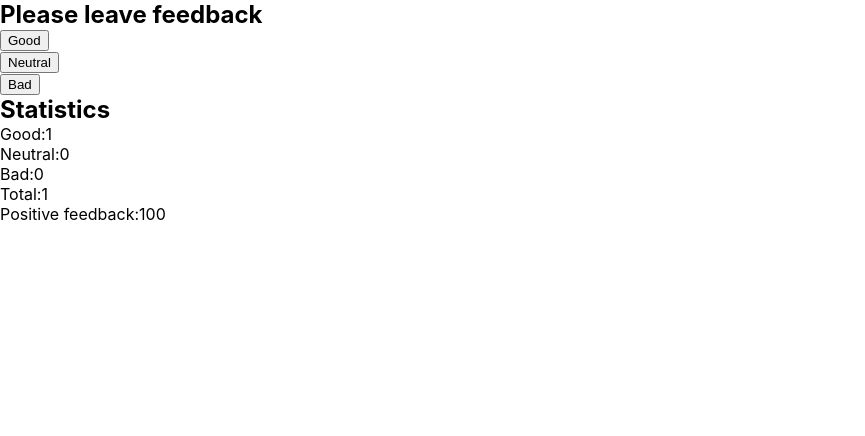
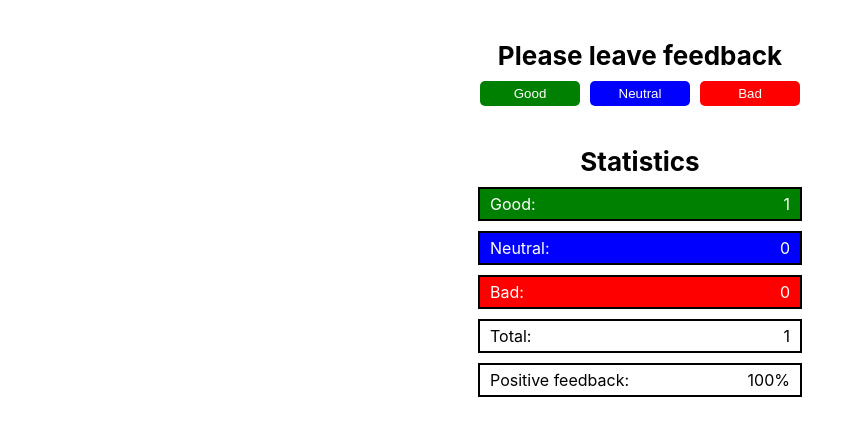
Before and after one commit to ThisNarciss/goit-react-hw-02-feedback, a React (Create React App) app: page / in a window 1280 px wide. Both pictures are taken after a click on the button "Good". Shown: the top 436 px of the page, without its empty margins (0-865 px from the left). Built offline with nearby package versions, Linux system fonts and the light colour scheme.

Commit message:
add styled components

```diff
--- a/package.json
+++ b/package.json
@@ -11,6 +11,7 @@
     "react": "^18.1.0",
     "react-dom": "^18.1.0",
     "react-scripts": "5.0.1",
+    "styled-components": "^5.3.6",
     "web-vitals": "^2.1.3"
   },
   "scripts": {
--- a/src/components/App.jsx
+++ b/src/components/App.jsx
@@ -3,6 +3,7 @@ import { FeedbackOptions } from 'components/FeedbackOptions/FeedbackOptions';
 import { Notification } from 'components/Notification/Notification';
 import { Section } from 'components/Section/Section';
 import { Statistics } from 'components/Statistics/Statistics';
+import { Container } from './App.styled';
 
 export class App extends Component {
   state = {
@@ -14,7 +15,6 @@ export class App extends Component {
   onLeaveFeedback = evt => {
     const target = evt.target.innerHTML.toLowerCase();
     this.setState({ [target]: this.state[target] + 1 });
-    console.dir(evt.currentTarget);
   };
 
   countTotalFeedback = () => {
@@ -31,7 +31,7 @@ export class App extends Component {
   render() {
     const { good, neutral, bad } = this.state;
     return (
-      <div>
+      <Container>
         <Section title="Please leave feedback">
           <FeedbackOptions
             options={Object.keys(this.state)}
@@ -51,7 +51,7 @@ export class App extends Component {
             <Notification message="There is no feedback"></Notification>
           )}
         </Section>
-      </div>
+      </Container>
     );
   }
 }
--- /dev/null
+++ b/src/components/App.styled.jsx
@@ -0,0 +1,5 @@
+import styled from 'styled-components';
+
+export const Container = styled.div`
+  padding: 20px 40px;
+`;
--- a/src/components/FeedbackOptions/FeedbackOptions.jsx
+++ b/src/components/FeedbackOptions/FeedbackOptions.jsx
@@ -1,5 +1,10 @@
 import PropTypes from 'prop-types';
 import { Component } from 'react';
+import {
+  OptionsList,
+  OptionsListItem,
+  OptionsListBtn,
+} from './FeedbackOptions.styled';
 
 export class FeedbackOptions extends Component {
   static propTypes = {
@@ -10,17 +15,21 @@ export class FeedbackOptions extends Component {
   render() {
     const { options, onLeaveFeedback } = this.props;
     return (
-      <ul>
+      <OptionsList>
         {options.map(option => {
           return (
-            <li key={option}>
-              <button type="button" onClick={onLeaveFeedback}>
+            <OptionsListItem key={option}>
+              <OptionsListBtn
+                id={option}
+                type="button"
+                onClick={onLeaveFeedback}
+              >
                 {option[0].toUpperCase() + option.slice(1, option.length)}
-              </button>
-            </li>
+              </OptionsListBtn>
+            </OptionsListItem>
           );
         })}
-      </ul>
+      </OptionsList>
     );
   }
 }
--- /dev/null
+++ b/src/components/FeedbackOptions/FeedbackOptions.styled.jsx
@@ -0,0 +1,34 @@
+import styled from 'styled-components';
+
+export const OptionsList = styled.ul`
+  display: flex;
+
+  gap: 10px;
+`;
+
+export const OptionsListItem = styled.li`
+  display: flex;
+  align-items: center;
+`;
+
+export const OptionsListBtn = styled.button`
+  padding: 5px 10px;
+  width: 100px;
+  border-radius: 5px;
+  color: white;
+  background-color: ${props => {
+    switch (props.id) {
+      case 'good':
+        return 'green';
+
+      case 'neutral':
+        return 'blue';
+
+      case 'bad':
+        return 'red';
+
+      default:
+        return 'inherit';
+    }
+  }};
+`;
--- a/src/components/Notification/Notification.jsx
+++ b/src/components/Notification/Notification.jsx
@@ -1,5 +1,6 @@
 import PropTypes from 'prop-types';
 import { Component } from 'react';
+import { Text } from './Notification.styled';
 
 export class Notification extends Component {
   static propTypes = {
@@ -7,6 +8,6 @@ export class Notification extends Component {
   };
 
   render() {
-    return <p>{this.props.message}</p>;
+    return <Text>{this.props.message}</Text>;
   }
 }
--- /dev/null
+++ b/src/components/Notification/Notification.styled.jsx
@@ -0,0 +1,7 @@
+import styled from 'styled-components';
+
+export const Text = styled.p`
+  border: 1px solid red;
+  padding: 10px 20px;
+  color: red;
+`;
--- a/src/components/Section/Section.jsx
+++ b/src/components/Section/Section.jsx
@@ -1,5 +1,6 @@
 import PropTypes from 'prop-types';
 import { Component } from 'react';
+import { SectionBox, SectionTitle } from './Section.styled';
 
 export class Section extends Component {
   static propTypes = {
@@ -10,10 +11,10 @@ export class Section extends Component {
     const { title, children } = this.props;
 
     return (
-      <section>
-        <h1>{title}</h1>
+      <SectionBox>
+        <SectionTitle>{title}</SectionTitle>
         {children}
-      </section>
+      </SectionBox>
     );
   }
 }
--- /dev/null
+++ b/src/components/Section/Section.styled.jsx
@@ -0,0 +1,13 @@
+import styled from 'styled-components';
+
+export const SectionBox = styled.section`
+  display: flex;
+  flex-direction: column;
+  align-items: center;
+  gap: 10px;
+  padding: 20px 0;
+`;
+
+export const SectionTitle = styled.h1`
+  font-size: 26px;
+`;
--- a/src/components/Statistics/Statistics.jsx
+++ b/src/components/Statistics/Statistics.jsx
@@ -1,5 +1,6 @@
 import PropTypes from 'prop-types';
 import { Component } from 'react';
+import { StatList, StatListItem } from './Statistics.styled';
 
 export class Statistics extends Component {
   static propTypes = {
@@ -11,28 +12,30 @@ export class Statistics extends Component {
   };
   render() {
     const { good, neutral, bad, total, positivePercentage } = this.props;
-
+    const [g, n, b] = Object.keys(this.props);
     return (
-      <ul>
-        <li>
-          <p>Good:{good}</p>
-        </li>
-        <li>
-          <p>Neutral:{neutral}</p>
-        </li>
-        <li>
-          <p>Bad:{bad}</p>
-        </li>
-        <li>
-          <p>Total:{total}</p>
-        </li>
-        <li>
-          <p>
-            Positive feedback:
-            {positivePercentage}
-          </p>
-        </li>
-      </ul>
+      <StatList>
+        <StatListItem id={g}>
+          <p>Good:</p>
+          <p> {good}</p>
+        </StatListItem>
+        <StatListItem id={n}>
+          <p>Neutral:</p>
+          <p> {neutral}</p>
+        </StatListItem>
+        <StatListItem id={b}>
+          <p>Bad:</p>
+          <p> {bad}</p>
+        </StatListItem>
+        <StatListItem>
+          <p>Total:</p>
+          <p> {total}</p>
+        </StatListItem>
+        <StatListItem>
+          <p>Positive feedback:</p>
+          <p> {positivePercentage}%</p>
+        </StatListItem>
+      </StatList>
     );
   }
 }
--- /dev/null
+++ b/src/components/Statistics/Statistics.styled.jsx
@@ -0,0 +1,46 @@
+import styled from 'styled-components';
+
+export const StatList = styled.ul`
+  display: flex;
+  flex-direction: column;
+  gap: 10px;
+`;
+
+export const StatListItem = styled.li`
+  width: 300px;
+  display: flex;
+  border: 2px solid black;
+  padding: 5px 10px;
+
+  justify-content: space-between;
+  color: ${props => {
+    switch (props.id) {
+      case 'good':
+        return 'white';
+
+      case 'neutral':
+        return 'white';
+
+      case 'bad':
+        return 'white';
+
+      default:
+        return 'inherit';
+    }
+  }};
+  background-color: ${props => {
+    switch (props.id) {
+      case 'good':
+        return 'green';
+
+      case 'neutral':
+        return 'blue';
+
+      case 'bad':
+        return 'red';
+
+      default:
+        return 'inherit';
+    }
+  }};
+`;
--- a/src/index.css
+++ b/src/index.css
@@ -34,3 +34,8 @@ img {
   max-width: 100%;
   height: auto;
 }
+button {
+  cursor: pointer;
+  padding: 0;
+  border: none;
+}
```
Also changed, not shown: 1 other file (tests, documents, lock files or other folders).
